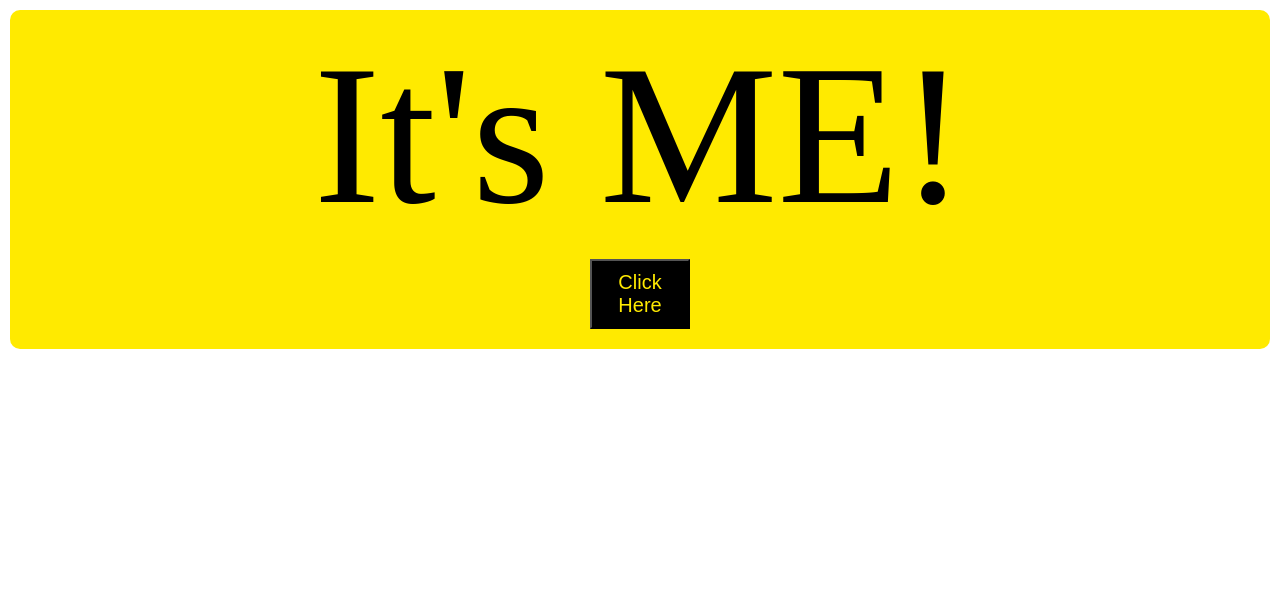
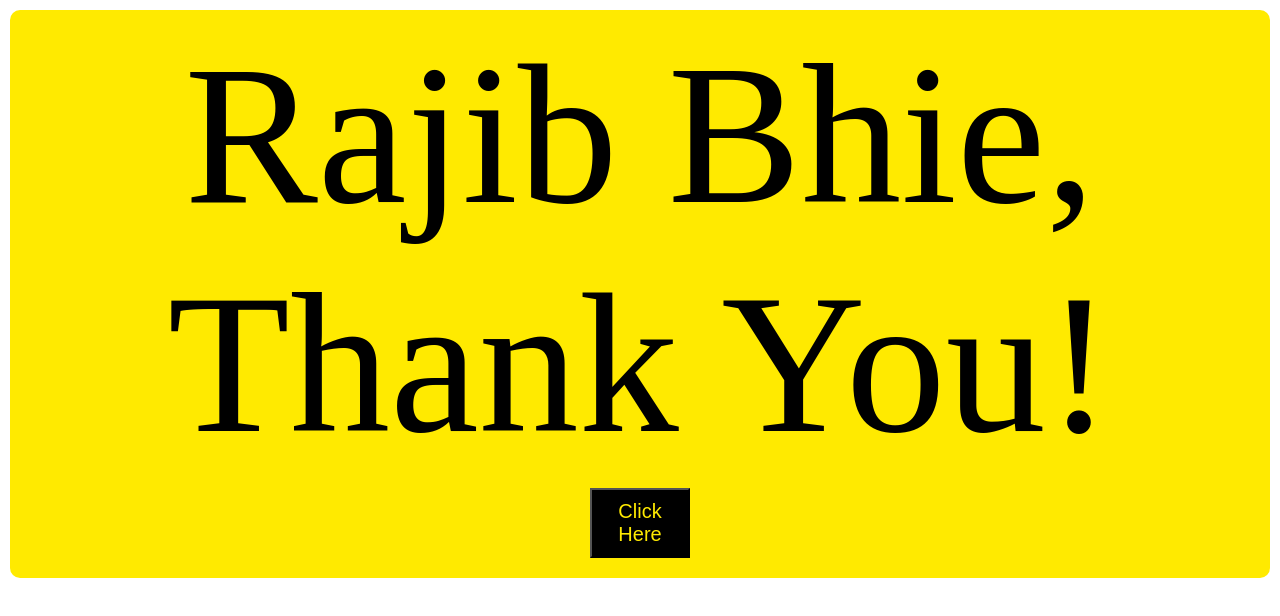
Before and after one commit to billahdotdev/test-site, a React (Vite) app: page / in a window 1280 px wide. Shown: the top 616 px of the page. Built offline with nearby package versions, Linux system fonts and the light colour scheme.

Commit message:
Update App.jsx
Change

```diff
--- a/src/App.jsx
+++ b/src/App.jsx
@@ -15,7 +15,7 @@ function App() {
         marginTop: 10
         }}>
         <p style={{fontSize: 200}}>
-          It's ME!
+          Rajib Bhie, Thank You!
           </p>
         <button style={{
           backgroundColor: 'black',
```
